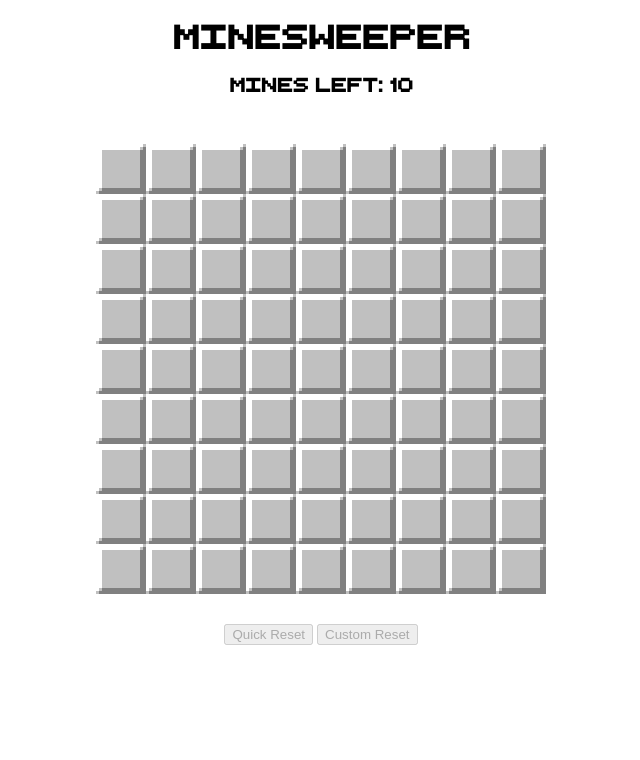
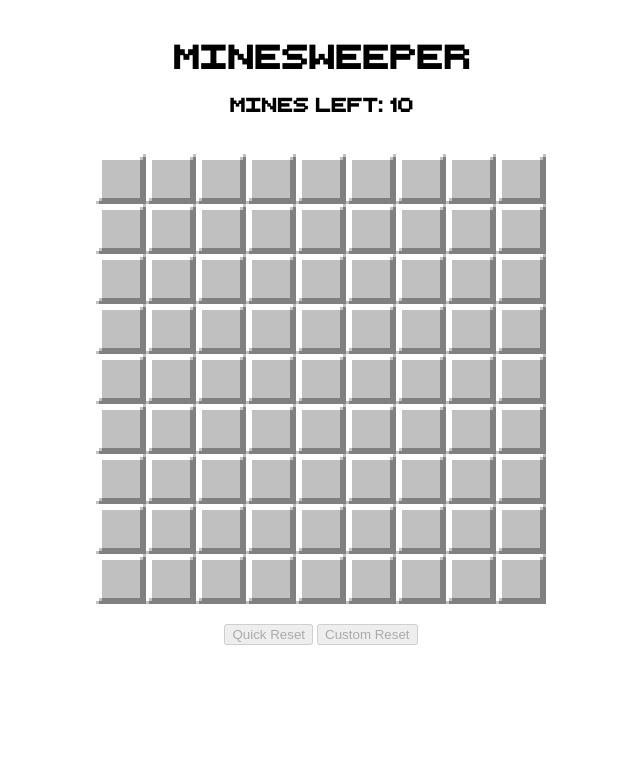
Before and after one commit to mGrimley/Minesweeper, a plain HTML site: page index.html in a window 1280 px wide. Shown: the whole page, without its empty margins (319-959 px from the left). Drawn offline with Linux system fonts and the light colour scheme.

```diff
--- a/css/main.css
+++ b/css/main.css
@@ -35,13 +35,12 @@
         "header header header"
         "sidebar minefield custom-reset"
         "footer footer footer";
-    grid-gap: 30px;
 }
 
 .header {
     grid-area: header;
     text-align: center;
-
+    padding: 20px;
 }
 
 .minefield {
@@ -55,6 +54,7 @@
 .footer {
     grid-area: footer;
     justify-self: center;
+    padding: 20px;
 }
 
 .cell {
```
